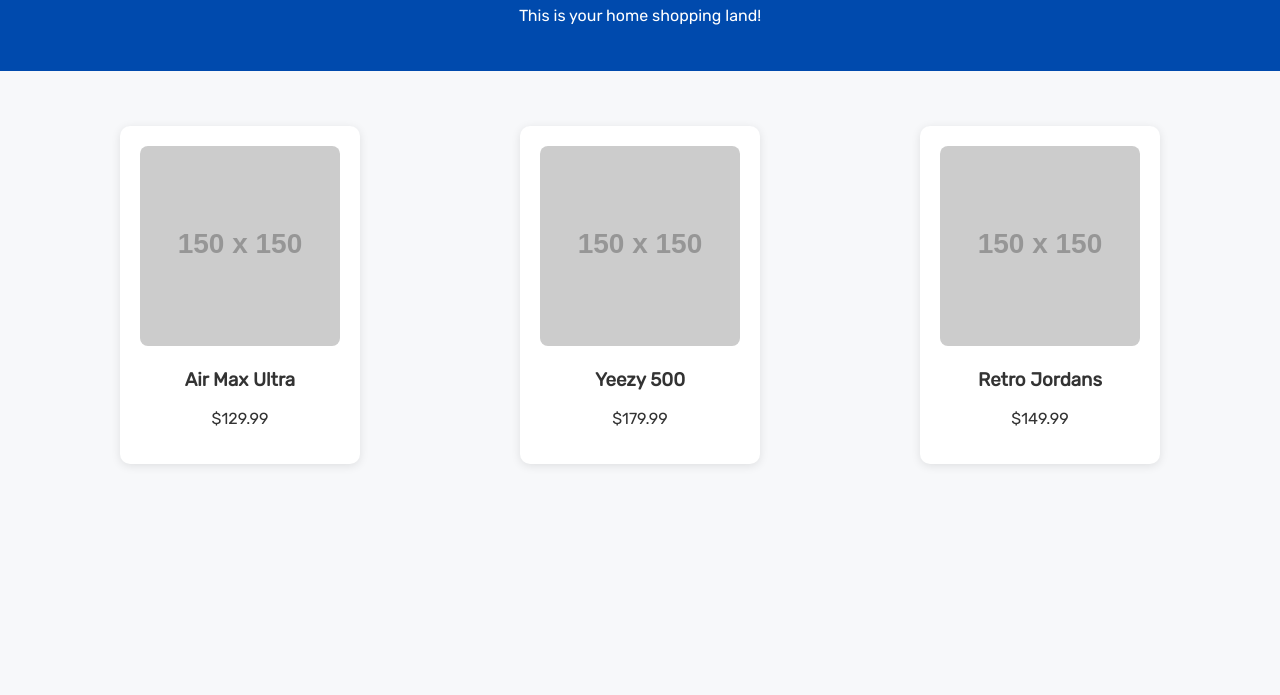
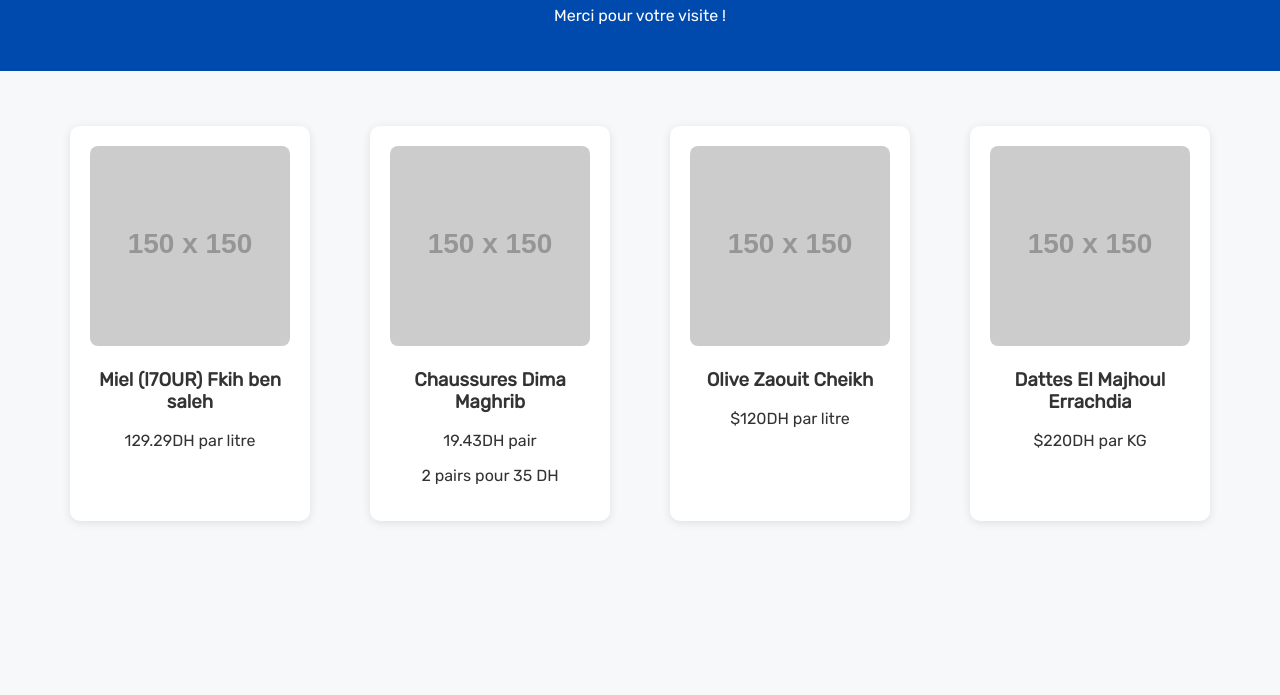
Before and after one commit to ousax/FCA_Projet, a plain HTML site: page home.html in a window 1280 px wide. Shown: the part 105-800 px from the top of the page. Drawn offline with Linux system fonts and the light colour scheme; placeholder pictures from the web are drawn by us.

Commit message:
Add files via upload

```diff
--- a/app.js
+++ b/app.js
@@ -9,10 +9,10 @@ document.addEventListener('DOMContentLoaded', () => {
         const username = document.getElementById('username').value;
         const password = document.getElementById('password').value;
 
-        if (username === 'admin' && password === '1234') {
+        if (username === 'FCAdmin' && password === 'oualidfca') {
           window.location.href = 'home.html';
         } else {
-          message.textContent = 'Incorrect username or password!';
+          message.textContent = 'Le mot de passe saisi est incorrect';
           message.style.color = 'red';
         }
       });
@@ -21,7 +21,7 @@ document.addEventListener('DOMContentLoaded', () => {
     if (resetLink) {
       resetLink.addEventListener('click', (e) => {
         e.preventDefault();
-        alert('A password reset link has been sent to your email!');
+        alert('Nous avons vous envoyé des instruction pour reinitialiser votre mot de passe!');
       });
     }
   });
--- a/home.html
+++ b/home.html
@@ -2,34 +2,41 @@
 <html lang="en">
 <head>
   <meta charset="UTF-8" />
-  <title>SneakerLand - Home</title>
+  <title>FCAShop Home</title>
   <link rel="stylesheet" href="style.css" />
   <link href="https://fonts.googleapis.com/css2?family=Rubik&display=swap" rel="stylesheet">
 </head>
 <body class="home-page">
   <header>
-    <h1>Welcome to SneakerLand 🛍️</h1>
-    <p>This is your home shopping land!</p>
+    <h1>Soyez les bienvenus à notre shop🛍️</h1>
+    <p>Merci pour votre visite !</p>
   </header>
 
   <main>
     <section class="products">
       <div class="product">
-        <img src="https://via.placeholder.com/150" alt="Sneaker 1" />
-        <h3>Air Max Ultra</h3>
-        <p>$129.99</p>
+        <img src="https://via.placeholder.com/150" alt="Produit 1" />
+        <h3>Miel (l7OUR) Fkih ben saleh</h3>
+        <p>129.29DH par litre</p>
       </div>
       <div class="product">
-        <img src="https://via.placeholder.com/150" alt="Sneaker 2" />
-        <h3>Yeezy 500</h3>
-        <p>$179.99</p>
+        <img src="https://via.placeholder.com/150" alt="Produit 2" />
+        <h3>Chaussures Dima Maghrib</h3>
+        <p>19.43DH pair </p>
+        <p>2 pairs pour 35 DH</p>
       </div>
       <div class="product">
-        <img src="https://via.placeholder.com/150" alt="Sneaker 3" />
-        <h3>Retro Jordans</h3>
-        <p>$149.99</p>
+        <img src="https://via.placeholder.com/150" alt="Produit 3" />
+        <h3>Olive Zaouit Cheikh</h3>
+        <p>$120DH par litre </p>
+      </div>
+      <div class="product">
+        <img src="https://via.placeholder.com/150" alt="Produit 4" />
+        <h3>Dattes El Majhoul Errachdia</h3>
+        <p>$220DH par KG</p>
       </div>
     </section>
   </main>
+
 </body>
 </html>
--- a/style.css
+++ b/style.css
@@ -77,6 +77,10 @@ body {
     width: 200px;
     text-align: center;
   }
+  .products:hover{
+    cursor: pointer;
+
+  }
 
   .product img {
     width: 100%;
```
Also changed, not shown: index.html (+9 -3 lines).
